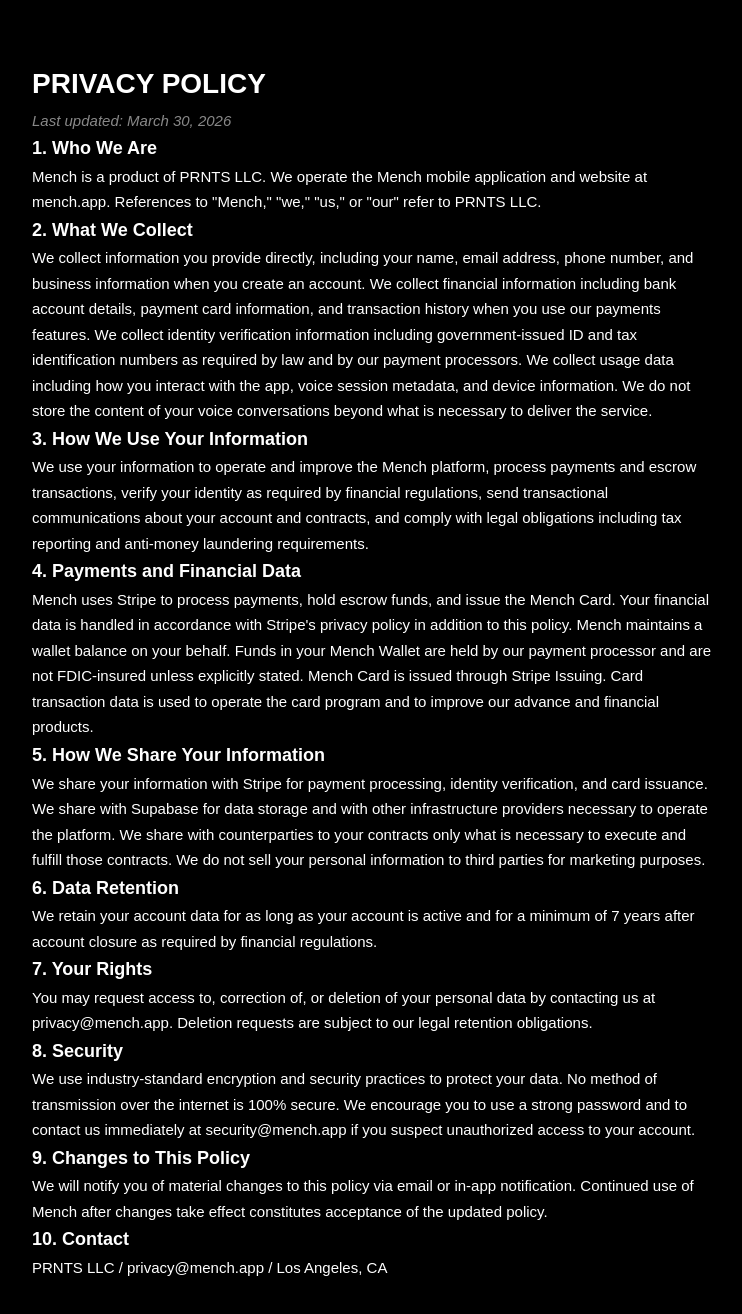
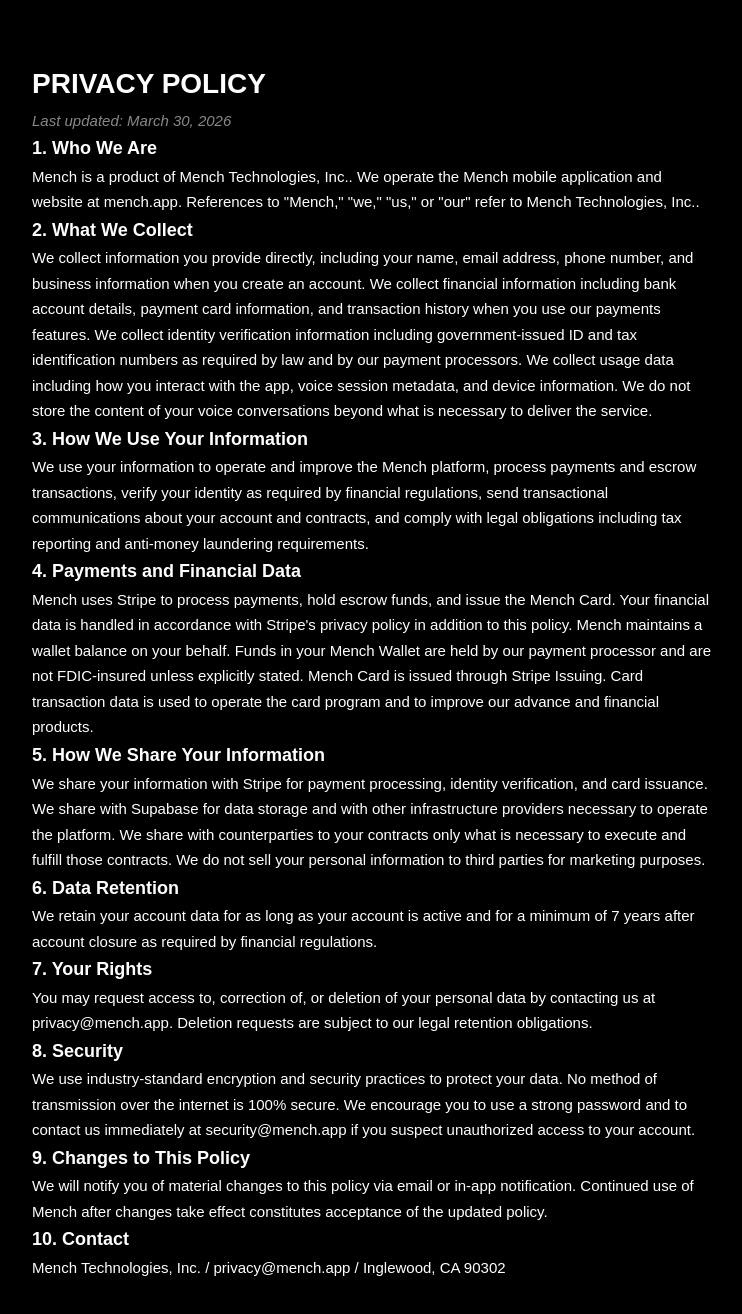
Before and after one commit to joshlettuce/mench-landing, a React (Vite) app: page /privacypolicy in a window 1280 px wide. Shown: the top 1314 px of the page, without its empty margins (268-1010 px from the left). Built offline with nearby package versions, Linux system fonts and the light colour scheme.

Commit message:
Update legal entity to Mench Technologies, Inc.; update business address

```diff
--- a/src/pages/LandingPage.jsx
+++ b/src/pages/LandingPage.jsx
@@ -209,7 +209,7 @@ function Footer() {
         <span className="footer-divider">·</span>
         <a href="mailto:support@mench.app" className="footer-link">support@mench.app</a>
       </div>
-      <p className="footer-copy">© 2026 PRNTS LLC. All rights reserved.</p>
+      <p className="footer-copy">© 2026 Mench Technologies, Inc.. All rights reserved.</p>
     </footer>
   );
 }
--- a/src/pages/PrivacyPolicy.jsx
+++ b/src/pages/PrivacyPolicy.jsx
@@ -20,7 +20,7 @@ export default function PrivacyPolicy() {
       <p><em style={subtitleStyle}>Last updated: March 30, 2026</em></p>
 
       <h2 style={h2Style}>1. Who We Are</h2>
-      <p>Mench is a product of PRNTS LLC. We operate the Mench mobile application and website at mench.app. References to "Mench," "we," "us," or "our" refer to PRNTS LLC.</p>
+      <p>Mench is a product of Mench Technologies, Inc.. We operate the Mench mobile application and website at mench.app. References to "Mench," "we," "us," or "our" refer to Mench Technologies, Inc..</p>
 
       <h2 style={h2Style}>2. What We Collect</h2>
       <p>We collect information you provide directly, including your name, email address, phone number, and business information when you create an account. We collect financial information including bank account details, payment card information, and transaction history when you use our payments features. We collect identity verification information including government-issued ID and tax identification numbers as required by law and by our payment processors. We collect usage data including how you interact with the app, voice session metadata, and device information. We do not store the content of your voice conversations beyond what is necessary to deliver the service.</p>
@@ -47,7 +47,7 @@ export default function PrivacyPolicy() {
       <p>We will notify you of material changes to this policy via email or in-app notification. Continued use of Mench after changes take effect constitutes acceptance of the updated policy.</p>
 
       <h2 style={h2Style}>10. Contact</h2>
-      <p>PRNTS LLC / privacy@mench.app / Los Angeles, CA</p>
+      <p>Mench Technologies, Inc. / privacy@mench.app / Inglewood, CA 90302</p>
     </div>
   );
 }
--- a/src/pages/TermsOfService.jsx
+++ b/src/pages/TermsOfService.jsx
@@ -62,7 +62,7 @@ export default function TermsOfService() {
       <p>Mench may update these terms at any time. Material changes will be communicated via email or in-app notification. Continued use of Mench after changes take effect constitutes acceptance.</p>
 
       <h2 style={h2Style}>15. Contact</h2>
-      <p>PRNTS LLC / legal@mench.app / Los Angeles, CA</p>
+      <p>Mench Technologies, Inc. / legal@mench.app / Inglewood, CA 90302</p>
     </div>
   );
 }
```
